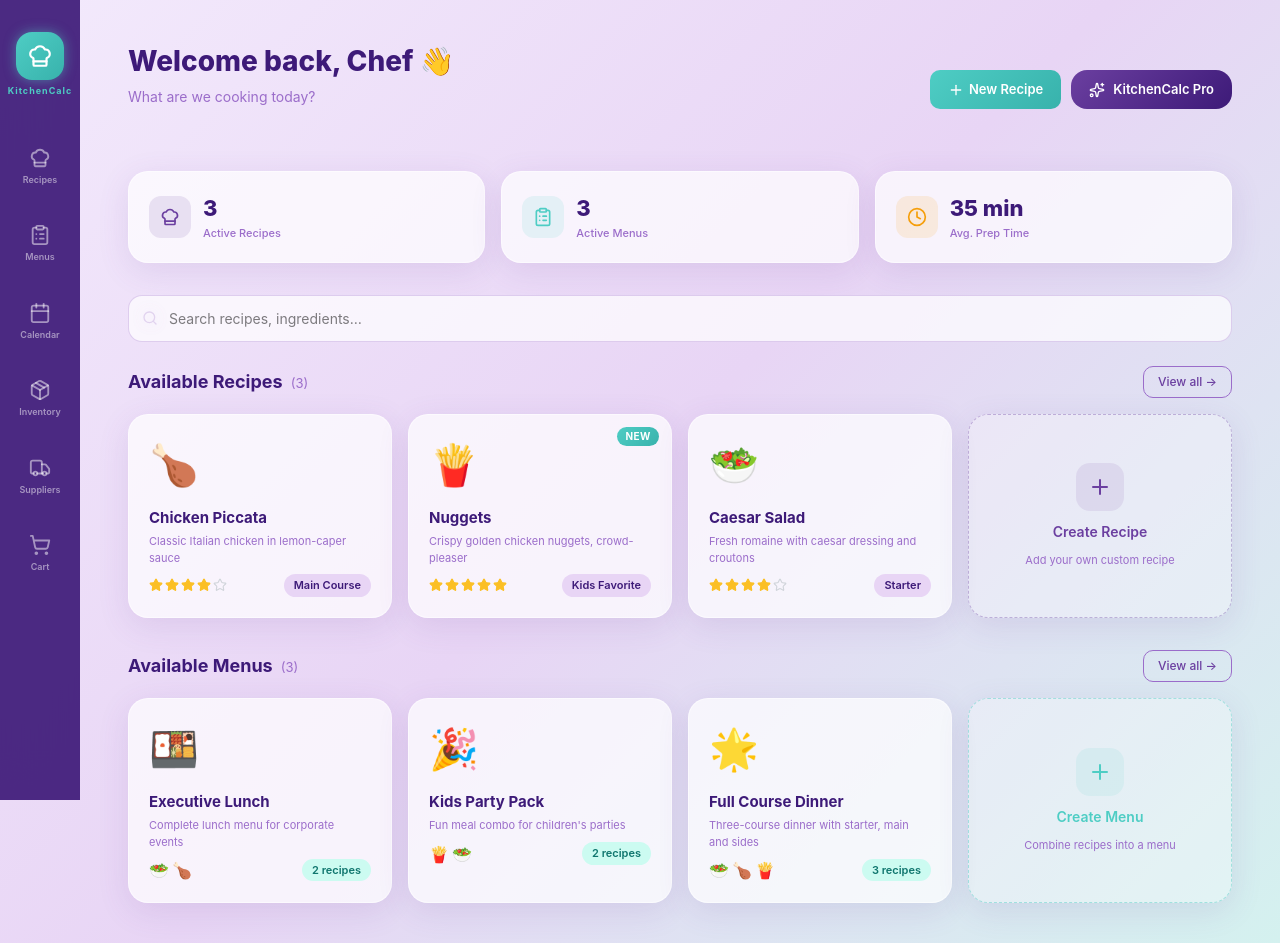
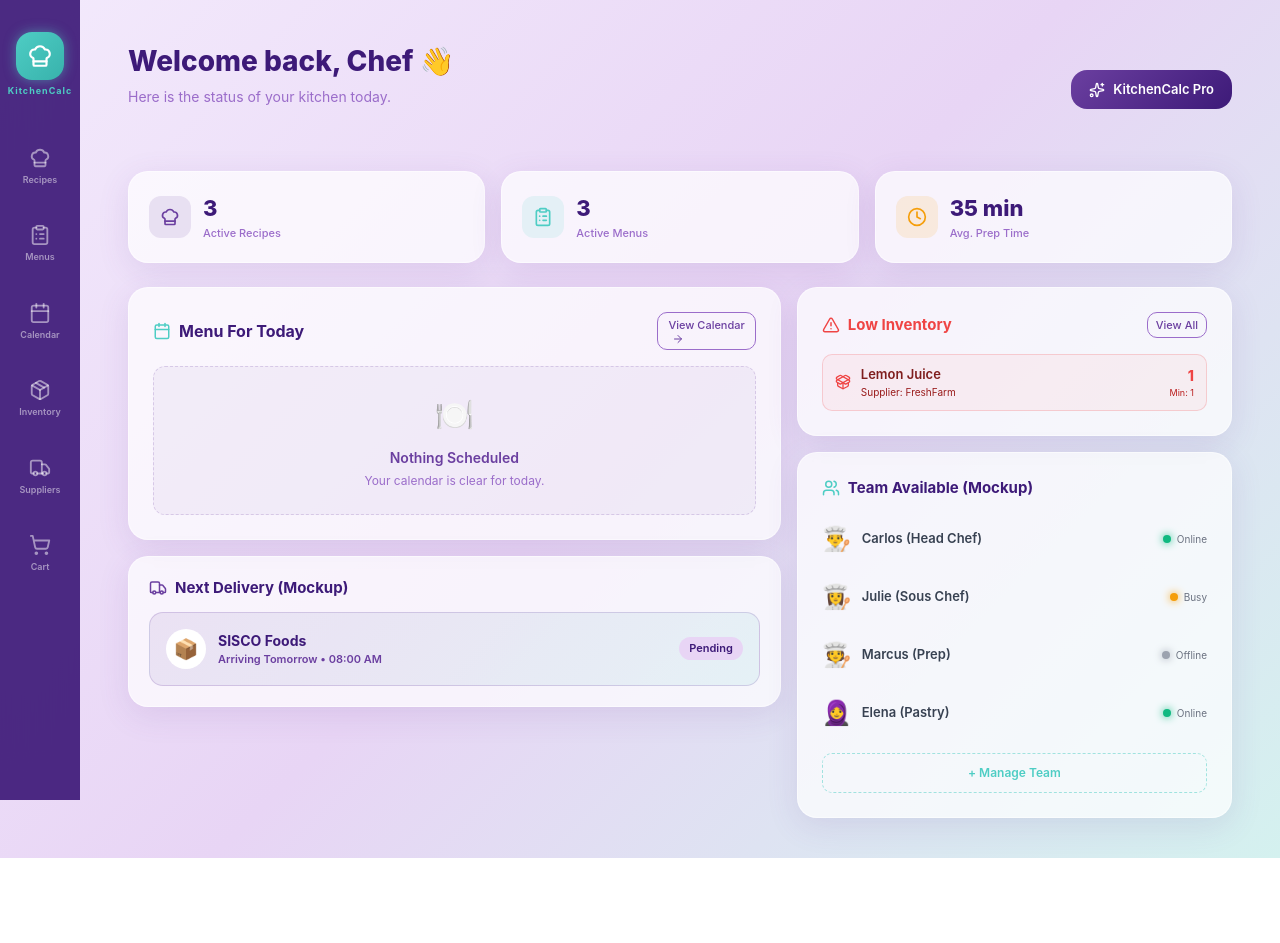
Before and after one commit to kmilogg222/KITCHENCAMP, a React (Vite) app: page /dashboard in a window 1280 px wide. After the commit the page ends 858 px from the top, so only its background shows below. Built offline with nearby package versions, Linux system fonts and the light colour scheme.

Commit message:
Feat: Redesign Dashboard to Bento Box layout with interactive widgets

```diff
--- a/src/views/DashboardView.jsx
+++ b/src/views/DashboardView.jsx
@@ -16,19 +16,37 @@
  */
 import { useNavigate } from 'react-router-dom';
 import { useStore } from '../store/useStore';
-import { Search, Sparkles, TrendingUp, Clock, ChefHat, Plus, ClipboardList } from 'lucide-react';
-import StarRating from '../components/StarRating';
+import { Sparkles, Clock, ChefHat, Plus, ClipboardList, AlertTriangle, Users, Truck, ArrowRight, Calendar as CalendarIcon, PackageOpen } from 'lucide-react';
 
 export default function DashboardView() {
     const navigate = useNavigate();
     const recipes = useStore(state => state.recipes);
     const menus = useStore(state => state.menus);
+    const ingredients = useStore(state => state.ingredients);
+    const calendarEvents = useStore(state => state.calendarEvents);
 
-    const onSelectRecipe = (r) => navigate('/recipes', { state: { selectedRecipe: r } });
-    const onSelectMenu = (m) => navigate('/menus', { state: { selectedMenu: m } });
-    const onCreateNew = () => navigate('/recipes/create');
-    const onCreateNewMenu = () => navigate('/menus/create');
     const onNavigate = (path) => navigate(`/${path}`);
+
+    // Data for Widgets
+    const today = new Date();
+    const todayString = `${today.getFullYear()}-${String(today.getMonth() + 1).padStart(2, '0')}-${String(today.getDate()).padStart(2, '0')}`;
+    const todaysEvents = calendarEvents[todayString] || [];
+    const lowInventory = ingredients.filter(i => i.currentStock <= i.minOrder).slice(0, 5);
+
+    // Mockups
+    const teamMockup = [
+        { id: 1, name: 'Carlos (Head Chef)', status: 'online', avatar: '👨‍🍳' },
+        { id: 2, name: 'Julie (Sous Chef)', status: 'busy', avatar: '👩‍🍳' },
+        { id: 3, name: 'Marcus (Prep)', status: 'offline', avatar: '🧑‍🍳' },
+        { id: 4, name: 'Elena (Pastry)', status: 'online', avatar: '🧕' },
+    ];
+
+    const getStatusColor = (status) => {
+        if (status === 'online') return '#10b981'; // Green
+        if (status === 'busy') return '#f59e0b'; // Amber
+        return '#9ca3af'; // Gray
+    };
+
     return (
         <div className="fade-in-up">
             {/* Header */}
@@ -39,18 +57,11 @@ export default function DashboardView() {
                             Welcome back, Chef 👋
                         </h1>
                         <p style={{ fontSize: 14, color: '#9b6dca', marginTop: 4 }}>
-                            What are we cooking today?
+                            Here is the status of your kitchen today.
                         </p>
                     </div>
                 </div>
                 <div style={{ display: 'flex', gap: 10 }}>
-                    <button
-                        onClick={onCreateNew}
-                        className="btn-teal"
-                        style={{ padding: '10px 18px' }}
-                    >
-                        <Plus size={16} /> New Recipe
-                    </button>
                     <div style={{
                         background: 'linear-gradient(135deg,#6b3fa0,#3d1a78)',
                         borderRadius: 16, padding: '10px 18px', display: 'flex', alignItems: 'center', gap: 8,
@@ -63,7 +74,7 @@ export default function DashboardView() {
             </div>
 
             {/* Stats row */}
-            <div style={{ display: 'grid', gridTemplateColumns: 'repeat(3,1fr)', gap: 16, marginBottom: 32 }}>
+            <div style={{ display: 'grid', gridTemplateColumns: 'repeat(3,1fr)', gap: 16, marginBottom: 24 }}>
                 {[
                     { label: 'Active Recipes', value: recipes.length, icon: ChefHat, color: '#6b3fa0' },
                     { label: 'Active Menus', value: menus.length, icon: ClipboardList, color: '#4ecdc4' },
@@ -86,143 +97,150 @@ export default function DashboardView() {
                 ))}
             </div>
 
-            {/* Search */}
-            <div style={{ position: 'relative', marginBottom: 24 }}>
-                <Search size={16} style={{ position: 'absolute', left: 14, top: '50%', transform: 'translateY(-50%)', color: '#9b6dca' }} />
-                <input
-                    readOnly
-                    placeholder="Search recipes, ingredients…"
-                    onClick={() => onNavigate('recipes')}
-                    style={{
-                        width: '100%', paddingLeft: 40, paddingRight: 16, paddingTop: 12, paddingBottom: 12,
-                        borderRadius: 14, border: '1.5px solid rgba(155,109,202,0.3)', fontSize: 14,
-                        background: 'rgba(255,255,255,0.7)', cursor: 'pointer', outline: 'none',
-                        backdropFilter: 'blur(8px)',
-                    }}
-                />
-            </div>
+            {/* Bento Grid layout */}
+            <div style={{ display: 'grid', gridTemplateColumns: '1.5fr 1fr', gap: 16 }}>
 
-            {/* Recipe grid */}
-            <div>
-                <div style={{ display: 'flex', alignItems: 'center', justifyContent: 'space-between', marginBottom: 16 }}>
-                    <h2 style={{ fontSize: 18, fontWeight: 700, color: '#3d1a78', margin: 0 }}>
-                        Available Recipes
-                        <span style={{ fontSize: 13, fontWeight: 400, color: '#9b6dca', marginLeft: 8 }}>
-                            ({recipes.length})
-                        </span>
-                    </h2>
-                    <button onClick={() => onNavigate('recipes')} className="btn-ghost" style={{ padding: '6px 14px', fontSize: 12 }}>
-                        View all →
-                    </button>
-                </div>
-                <div style={{ display: 'grid', gridTemplateColumns: 'repeat(auto-fill, minmax(220px, 1fr))', gap: 16 }}>
-                    {recipes.map((r) => (
-                        <div key={r.id}
-                            onClick={() => onSelectRecipe(r)}
-                            className="glass-card hover-lift"
-                            style={{ padding: 20, cursor: 'pointer', position: 'relative', overflow: 'hidden' }}
-                        >
-                            {r.isCustom && (
-                                <span style={{
-                                    position: 'absolute', top: 12, left: 12, fontSize: 9, background: 'linear-gradient(135deg,#6b3fa0,#4ecdc4)',
-                                    color: 'white', borderRadius: 20, padding: '2px 8px', fontWeight: 700, letterSpacing: 0.5,
-                                }}>
-                                    CUSTOM
-                                </span>
-                            )}
-                            {r.isNew && !r.isCustom && (
-                                <span className="tag-new" style={{ position: 'absolute', top: 12, right: 12 }}>NEW</span>
-                            )}
-                            <div style={{ fontSize: 40, marginBottom: 12, marginTop: r.isCustom ? 8 : 0 }}>{r.image}</div>
-                            <div style={{ fontWeight: 700, fontSize: 15, color: '#3d1a78', marginBottom: 4 }}>{r.name}</div>
-                            <div style={{ fontSize: 11, color: '#9b6dca', marginBottom: 8 }}>{r.description}</div>
-                            <div style={{ display: 'flex', alignItems: 'center', justifyContent: 'space-between' }}>
-                                <StarRating rating={r.rating} />
-                                <span className="chip chip-purple">{r.category}</span>
+                {/* LEFT COLUMN */}
+                <div style={{ display: 'flex', flexDirection: 'column', gap: 16 }}>
+
+                    {/* WIDGET 1: Today's Menu */}
+                    <div className="glass-card" style={{ padding: 24, position: 'relative', overflow: 'hidden' }}>
+                        <div style={{ display: 'flex', justifyContent: 'space-between', alignItems: 'center', marginBottom: 16 }}>
+                            <div style={{ display: 'flex', alignItems: 'center', gap: 8, color: '#3d1a78', fontWeight: 700, fontSize: 16 }}>
+                                <CalendarIcon size={18} color="#4ecdc4" /> Menu For Today
                             </div>
+                            <button onClick={() => onNavigate('calendar')} className="btn-ghost" style={{ fontSize: 11, padding: '4px 10px' }}>
+                                View Calendar <ArrowRight size={12} style={{ marginLeft: 4 }} />
+                            </button>
                         </div>
-                    ))}
 
-                    {/* Create new card */}
-                    <div
-                        onClick={onCreateNew}
-                        className="glass-card hover-border-purple"
-                        style={{
-                            padding: 20, cursor: 'pointer',
-                            border: '1.5px dashed rgba(107,63,160,0.35)',
-                            display: 'flex', flexDirection: 'column', alignItems: 'center',
-                            justifyContent: 'center', gap: 10, minHeight: 160,
-                            background: 'rgba(255,255,255,0.3)',
-                        }}
-                    >
+                        {todaysEvents.length > 0 ? (
+                            <div style={{ display: 'flex', flexDirection: 'column', gap: 12 }}>
+                                {todaysEvents.map((evt, idx) => {
+                                    return (
+                                        <div key={idx} style={{
+                                            background: 'rgba(255,255,255,0.6)', borderRadius: 12, padding: 16,
+                                            borderLeft: '4px solid #4ecdc4'
+                                        }}>
+                                            <div style={{ fontSize: 11, color: '#9b6dca', fontWeight: 700, textTransform: 'uppercase', marginBottom: 4 }}>
+                                                {evt.type === 'menu' ? 'Full Menu' : 'Single Recipe'} — {evt.slotKey.toUpperCase()}
+                                            </div>
+                                            <div style={{ fontSize: 15, fontWeight: 800, color: '#3d1a78' }}>
+                                                {evt.type === 'menu' ? evt.menu?.name : evt.recipe?.name}
+                                            </div>
+                                            {evt.note && <div style={{ fontSize: 12, color: '#6b7280', marginTop: 4 }}>📝 {evt.note}</div>}
+                                        </div>
+                                    )
+                                })}
+                            </div>
+                        ) : (
+                            <div style={{
+                                background: 'rgba(107,63,160,0.05)', borderRadius: 12, padding: 24,
+                                textAlign: 'center', border: '1.5px dashed rgba(107,63,160,0.2)'
+                            }}>
+                                <div style={{ fontSize: 32, marginBottom: 8 }}>🍽️</div>
+                                <div style={{ fontWeight: 600, color: '#6b3fa0', fontSize: 14 }}>Nothing Scheduled</div>
+                                <div style={{ fontSize: 12, color: '#9b6dca', marginTop: 4 }}>Your calendar is clear for today.</div>
+                            </div>
+                        )}
+                    </div>
+
+                    {/* WIDGET 2: Next Delivery Mockup */}
+                    <div className="glass-card" style={{ padding: 20 }}>
+                        <div style={{ display: 'flex', alignItems: 'center', gap: 8, color: '#3d1a78', fontWeight: 700, fontSize: 15, marginBottom: 12 }}>
+                            <Truck size={18} color="#6b3fa0" /> Next Delivery (Mockup)
+                        </div>
                         <div style={{
-                            width: 48, height: 48, borderRadius: 14, background: 'rgba(107,63,160,0.1)',
-                            display: 'flex', alignItems: 'center', justifyContent: 'center',
+                            display: 'flex', alignItems: 'center', justifyContent: 'space-between',
+                            background: 'linear-gradient(135deg,rgba(107,63,160,0.1),rgba(78,205,196,0.1))',
+                            padding: 16, borderRadius: 14, border: '1px solid rgba(107,63,160,0.2)'
                         }}>
-                            <Plus size={24} color="#6b3fa0" />
-                        </div>
-                        <div style={{ fontWeight: 600, color: '#6b3fa0', fontSize: 14 }}>Create Recipe</div>
-                        <div style={{ fontSize: 11, color: '#9b6dca', textAlign: 'center' }}>Add your own custom recipe</div>
-                    </div>
-                </div>
-            </div>
-
-            {/* Menu grid */}
-            <div style={{ marginTop: 32 }}>
-                <div style={{ display: 'flex', alignItems: 'center', justifyContent: 'space-between', marginBottom: 16 }}>
-                    <h2 style={{ fontSize: 18, fontWeight: 700, color: '#3d1a78', margin: 0 }}>
-                        Available Menus
-                        <span style={{ fontSize: 13, fontWeight: 400, color: '#9b6dca', marginLeft: 8 }}>
-                            ({menus.length})
-                        </span>
-                    </h2>
-                    <button onClick={() => onNavigate('menus')} className="btn-ghost" style={{ padding: '6px 14px', fontSize: 12 }}>
-                        View all →
-                    </button>
-                </div>
-                <div style={{ display: 'grid', gridTemplateColumns: 'repeat(auto-fill, minmax(220px, 1fr))', gap: 16 }}>
-                    {menus.map((m) => {
-                        const mRecipes = m.recipeIds.map(rid => recipes.find(r => r.id === rid)).filter(Boolean);
-                        return (
-                            <div key={m.id}
-                                onClick={() => onSelectMenu(m)}
-                                className="glass-card hover-lift"
-                                style={{ padding: 20, cursor: 'pointer', position: 'relative', overflow: 'hidden' }}
-                            >
-                                <div style={{ fontSize: 40, marginBottom: 12 }}>{m.image}</div>
-                                <div style={{ fontWeight: 700, fontSize: 15, color: '#3d1a78', marginBottom: 4 }}>{m.name}</div>
-                                <div style={{ fontSize: 11, color: '#9b6dca', marginBottom: 8 }}>{m.description}</div>
-                                <div style={{ display: 'flex', alignItems: 'center', justifyContent: 'space-between' }}>
-                                    <div style={{ display: 'flex', gap: 3 }}>
-                                        {mRecipes.map(r => <span key={r.id} style={{ fontSize: 16 }} title={r.name}>{r.image}</span>)}
-                                    </div>
-                                    <span className="chip chip-teal">{mRecipes.length} recipe{mRecipes.length !== 1 ? 's' : ''}</span>
+                            <div style={{ display: 'flex', alignItems: 'center', gap: 12 }}>
+                                <div style={{ width: 40, height: 40, borderRadius: '50%', background: 'white', display: 'flex', alignItems: 'center', justifyContent: 'center', fontSize: 20 }}>
+                                    📦
+                                </div>
+                                <div>
+                                    <div style={{ fontWeight: 700, color: '#3d1a78', fontSize: 14 }}>SISCO Foods</div>
+                                    <div style={{ fontSize: 11, color: '#6b3fa0', fontWeight: 600 }}>Arriving Tomorrow • 08:00 AM</div>
                                 </div>
                             </div>
-                        );
-                    })}
+                            <span className="chip chip-purple">Pending</span>
+                        </div>
+                    </div>
 
-                    {/* Create new menu card */}
-                    <div
-                        onClick={onCreateNewMenu}
-                        className="glass-card hover-border-teal"
-                        style={{
-                            padding: 20, cursor: 'pointer',
-                            border: '1.5px dashed rgba(78,205,196,0.45)',
-                            display: 'flex', flexDirection: 'column', alignItems: 'center',
-                            justifyContent: 'center', gap: 10, minHeight: 160,
-                            background: 'rgba(255,255,255,0.3)',
-                        }}
-                    >
-                        <div style={{
-                            width: 48, height: 48, borderRadius: 14, background: 'rgba(78,205,196,0.1)',
-                            display: 'flex', alignItems: 'center', justifyContent: 'center',
+                </div>
+
+                {/* RIGHT COLUMN */}
+                <div style={{ display: 'flex', flexDirection: 'column', gap: 16 }}>
+
+                    {/* WIDGET 3: Low Inventory */}
+                    <div className="glass-card" style={{ padding: 24, flex: 1 }}>
+                        <div style={{ display: 'flex', justifyContent: 'space-between', alignItems: 'center', marginBottom: 16 }}>
+                            <div style={{ display: 'flex', alignItems: 'center', gap: 8, color: '#ef4444', fontWeight: 700, fontSize: 15 }}>
+                                <AlertTriangle size={18} color="#ef4444" /> Low Inventory
+                            </div>
+                            <button onClick={() => onNavigate('inventory')} className="btn-ghost" style={{ fontSize: 11, padding: '4px 8px' }}>
+                                View All
+                            </button>
+                        </div>
+
+                        {lowInventory.length > 0 ? (
+                            <div style={{ display: 'flex', flexDirection: 'column', gap: 10 }}>
+                                {lowInventory.map(ing => (
+                                    <div key={ing.id} style={{
+                                        display: 'flex', alignItems: 'center', justifyContent: 'space-between',
+                                        padding: '10px 12px', background: 'rgba(239,68,68,0.05)', borderRadius: 10,
+                                        border: '1px solid rgba(239,68,68,0.2)'
+                                    }}>
+                                        <div style={{ display: 'flex', alignItems: 'center', gap: 10 }}>
+                                            <PackageOpen size={16} color="#ef4444" />
+                                            <div>
+                                                <div style={{ fontWeight: 600, color: '#7f1d1d', fontSize: 13 }}>{ing.name}</div>
+                                                <div style={{ fontSize: 10, color: '#991b1b' }}>Supplier: {ing.supplier}</div>
+                                            </div>
+                                        </div>
+                                        <div style={{ textAlign: 'right' }}>
+                                            <div style={{ fontWeight: 800, color: '#ef4444', fontSize: 14 }}>{ing.currentStock}</div>
+                                            <div style={{ fontSize: 9, color: '#b91c1c' }}>Min: {ing.minOrder}</div>
+                                        </div>
+                                    </div>
+                                ))}
+                            </div>
+                        ) : (
+                            <div style={{ fontSize: 12, color: '#10b981', background: 'rgba(16,185,129,0.1)', padding: 12, borderRadius: 8, display: 'flex', alignItems: 'center', gap: 6, fontWeight: 500 }}>
+                                <Sparkles size={14} /> Stock levels are perfect!
+                            </div>
+                        )}
+                    </div>
+
+                    {/* WIDGET 4: Team Availability (Mockup) */}
+                    <div className="glass-card" style={{ padding: 24 }}>
+                        <div style={{ display: 'flex', alignItems: 'center', gap: 8, color: '#3d1a78', fontWeight: 700, fontSize: 15, marginBottom: 16 }}>
+                            <Users size={18} color="#4ecdc4" /> Team Available (Mockup)
+                        </div>
+                        <div style={{ display: 'flex', flexDirection: 'column', gap: 10 }}>
+                            {teamMockup.map(member => (
+                                <div key={member.id} style={{ display: 'flex', alignItems: 'center', justifyContent: 'space-between', padding: '6px 0' }}>
+                                    <div style={{ display: 'flex', alignItems: 'center', gap: 10 }}>
+                                        <div style={{ fontSize: 24 }}>{member.avatar}</div>
+                                        <div style={{ fontSize: 13, fontWeight: 600, color: '#374151' }}>{member.name}</div>
+                                    </div>
+                                    <div style={{ display: 'flex', alignItems: 'center', gap: 6 }}>
+                                        <div style={{ width: 8, height: 8, borderRadius: '50%', background: getStatusColor(member.status), boxShadow: `0 0 8px ${getStatusColor(member.status)}` }} />
+                                        <span style={{ fontSize: 10, color: '#6b7280', textTransform: 'capitalize' }}>{member.status}</span>
+                                    </div>
+                                </div>
+                            ))}
+                        </div>
+                        <button className="hover-border-teal" style={{
+                            width: '100%', marginTop: 16, padding: '10px', background: 'transparent',
+                            border: '1.5px dashed rgba(78,205,196,0.5)', borderRadius: 10, color: '#4ecdc4',
+                            fontSize: 12, fontWeight: 600, cursor: 'pointer', transition: 'all 0.2s'
                         }}>
-                            <Plus size={24} color="#4ecdc4" />
-                        </div>
-                        <div style={{ fontWeight: 600, color: '#4ecdc4', fontSize: 14 }}>Create Menu</div>
-                        <div style={{ fontSize: 11, color: '#9b6dca', textAlign: 'center' }}>Combine recipes into a menu</div>
+                            + Manage Team
+                        </button>
                     </div>
+
                 </div>
             </div>
         </div>
```
